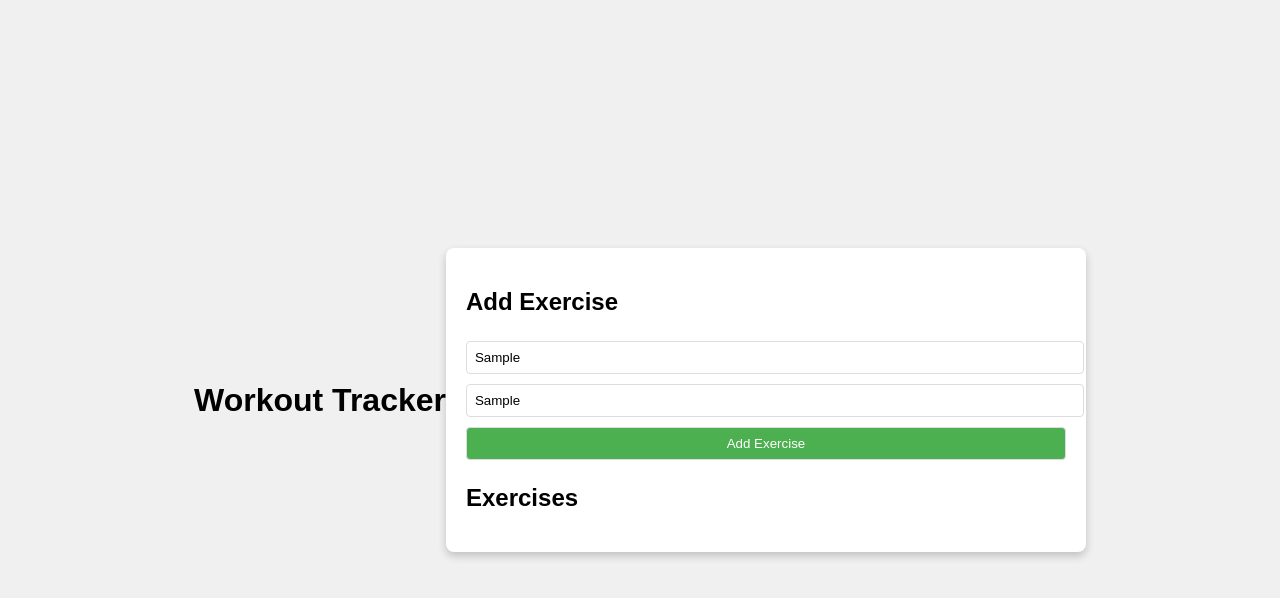
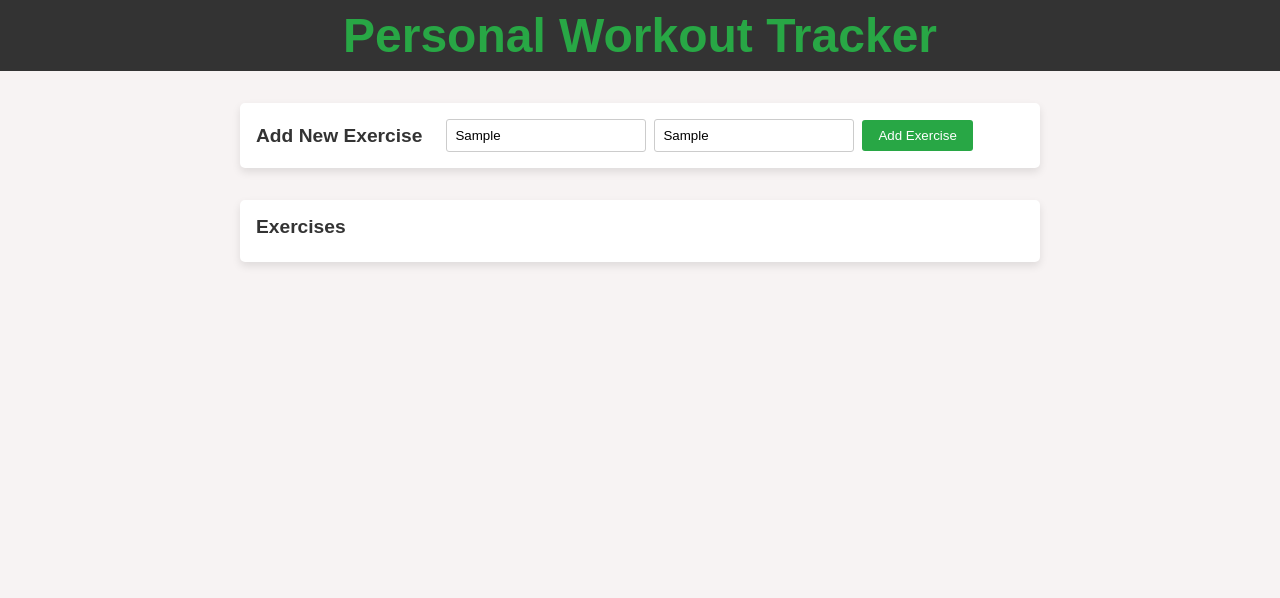
Before and after one commit to jaxsonkahl/Personal-Fitness-Tracker, a website: page src/frontend/index.html in a window 1280 px wide. Both pictures are taken after typing "Sample", "Sample" into the empty fields and a click on the button "Add Exercise". Drawn offline with Linux system fonts and the light colour scheme; no server answers.

Commit message:
Refactored hmtl and css to look more modern

```diff
--- /dev/null
+++ b/src/frontend/app.js
@@ -0,0 +1,74 @@
+const API_URL = 'http://localhost:3000';
+
+// Ensure DOM is loaded before accessing elements
+window.onload = () => {
+    const button = document.getElementById('addExerciseButton');
+    if (button) {
+        button.addEventListener('click', addExercise);
+    } else {
+        console.error("Button with ID 'addExerciseButton' not found");
+    }
+    getExercises(); // Fetch and display exercises
+};
+
+async function addExercise() {
+    console.log('Attempting to add an exercise'); // Log to verify function call
+
+    const button = document.getElementById('addExerciseButton');
+    button.disabled = true; // Disable the button to prevent duplicate requests
+
+    const name = document.getElementById('exercise-name').value;
+    const description = document.getElementById('exercise-description').value;
+
+    try {
+        const existingExercisesResponse = await fetch(`${API_URL}/exercises`);
+        const existingExercises = await existingExercisesResponse.json();
+
+        const duplicateExercise = existingExercises.some(exercise => exercise.name === name);
+        if (duplicateExercise) {
+            alert('This exercise already exists!');
+            return;
+        }
+
+        const response = await fetch(`${API_URL}/exercises/add`, {
+            method: 'POST',
+            headers: {
+                'Content-Type': 'application/json'
+            },
+            body: JSON.stringify({ name, description })
+        });
+
+        if (response.ok) {
+            alert('Exercise added successfully!');
+            document.getElementById('exercise-name').value = '';
+            document.getElementById('exercise-description').value = '';
+            await getExercises(); // Refresh the exercise list
+        } else {
+            const error = await response.json();
+            alert(`Error: ${error.error}`);
+        }
+    } catch (error) {
+        console.error('Error adding exercise:', error);
+    } finally {
+        button.disabled = false; // Re-enable the button
+    }
+}
+
+// Fetch and display exercises
+async function getExercises() {
+    try {
+        const response = await fetch(`${API_URL}/exercises`);
+        const exercises = await response.json();
+
+        const exerciseList = document.getElementById('exercise-list');
+        exerciseList.innerHTML = ''; // Clear existing list
+
+        exercises.forEach(exercise => {
+            const listItem = document.createElement('li');
+            listItem.textContent = `${exercise.name}: ${exercise.description}`;
+            exerciseList.appendChild(listItem);
+        });
+    } catch (error) {
+        console.error('Error fetching exercises:', error);
+    }
+}
--- a/src/frontend/index.html
+++ b/src/frontend/index.html
@@ -5,25 +5,27 @@
     <meta name="viewport" content="width=device-width, initial-scale=1.0">
     <title>Workout Tracker</title>
     <link rel="stylesheet" href="style.css">
+    <script defer src="app.js"></script>
 </head>
 <body>
-    <h1>Workout Tracker</h1>
-    <div id="app">
-        <section id="add-exercise">
-            <h2>Add Exercise</h2>
+    <!-- Top Banner -->
+    <header class="banner">
+        <h1>Personal Workout Tracker</h1>
+    </header>
+
+    <!-- Main Content -->
+    <main>
+        <section class="form-section">
+            <h2>Add New Exercise</h2>
             <input type="text" id="exercise-name" placeholder="Exercise Name">
             <input type="text" id="exercise-description" placeholder="Exercise Description">
-            <button onclick="addExercise()">Add Exercise</button>
+            <button id="addExerciseButton" onclick="addExercise()">Add Exercise</button>
         </section>
 
-        <section id="view-exercises">
+        <section class="exercises-section">
             <h2>Exercises</h2>
             <ul id="exercise-list"></ul>
         </section>
-
-        <!-- Additional sections for workout logs and body weight logs will go here -->
-    </div>
-
-    <script src="app.js"></script>
+    </main>
 </body>
 </html>
--- a/src/frontend/style.css
+++ b/src/frontend/style.css
@@ -1,37 +1,102 @@
-body {
-    font-family: Arial, sans-serif;
+/* Reset and basic styling */
+* {
     margin: 0;
     padding: 0;
-    display: flex;
-    justify-content: center;
-    align-items: center;
-    min-height: 100vh;
-    background-color: #f0f0f0;
+    box-sizing: border-box;
+    font-family: Arial, sans-serif;
 }
 
-#app {
-    width: 100%;
-    max-width: 600px;
-    padding: 20px;
-    background: white;
-    border-radius: 8px;
-    box-shadow: 0 4px 8px rgba(0, 0, 0, 0.2);
+body {
+    background-color: #f4efefb0;
+    color: #333;
+    display: flex;
+    flex-direction: column;
+    align-items: center;
 }
 
-input, button {
-    margin: 5px 0;
-    padding: 8px;
+/* Banner styling */
+.banner {
     width: 100%;
-    border: 1px solid #ddd;
-    border-radius: 4px;
+    background-color: #333;
+    color: #28a745;
+    padding: 0.5rem 0;
+    text-align: center;
+    font-size: 1.5rem;
 }
 
-button {
-    background-color: #4CAF50;
-    color: white;
-    cursor: pointer;
+/* Main content styling */
+main {
+    width: 80%;
+    max-width: 800px;
+    margin-top: 2rem;
+    display: flex;
+    flex-direction: column;
+    gap: 2rem;
 }
 
-button:hover {
-    background-color: #45a049;
+/* Form section styling */
+.form-section {
+    display: flex;
+    align-items: center;
+    gap: 0.5rem;
+    background-color: white;
+    padding: 1rem;
+    border-radius: 5px;
+    box-shadow: 0 4px 8px rgba(0, 0, 0, 0.1);
 }
+
+.form-section h2 {
+    font-size: 1.2rem;
+    color: #333;
+    margin-right: 1rem;
+}
+
+.form-section input {
+    padding: 0.5rem;
+    border: 1px solid #ccc;
+    border-radius: 3px;
+    width: 100%;
+    max-width: 200px;
+}
+
+.form-section button {
+    padding: 0.5rem 1rem;
+    background-color: #28a745;
+    color: white;
+    border: none;
+    border-radius: 3px;
+    cursor: pointer;
+    transition: background-color 0.3s ease;
+}
+
+.form-section button:hover {
+    background-color: #0f532c;
+}
+
+/* Exercises section styling */
+.exercises-section {
+    background-color: white;
+    padding: 1rem;
+    border-radius: 5px;
+    box-shadow: 0 4px 8px rgba(0, 0, 0, 0.1);
+}
+
+.exercises-section h2 {
+    font-size: 1.2rem;
+    color: #333;
+    margin-bottom: 0.5rem;
+}
+
+#exercise-list {
+    list-style-type: none;
+    padding-left: 0;
+}
+
+#exercise-list li {
+    padding: 0.5rem 0;
+    border-bottom: 1px solid #ddd;
+}
+
+#exercise-list li:last-child {
+    border-bottom: none;
+}
```
Also changed, not shown: test/exerciseRoutes.test.js (+8 -1 lines), 1 other file.
